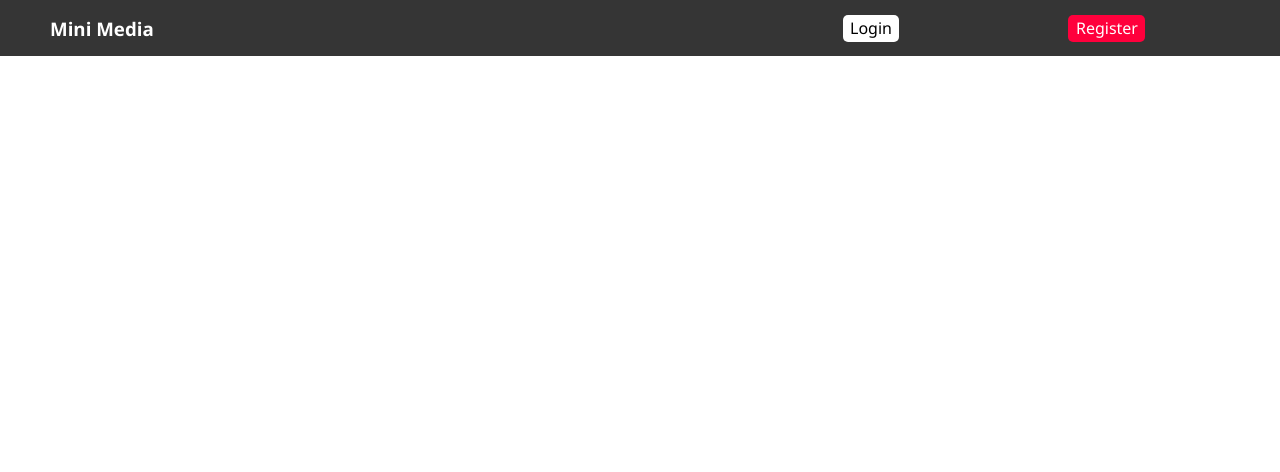
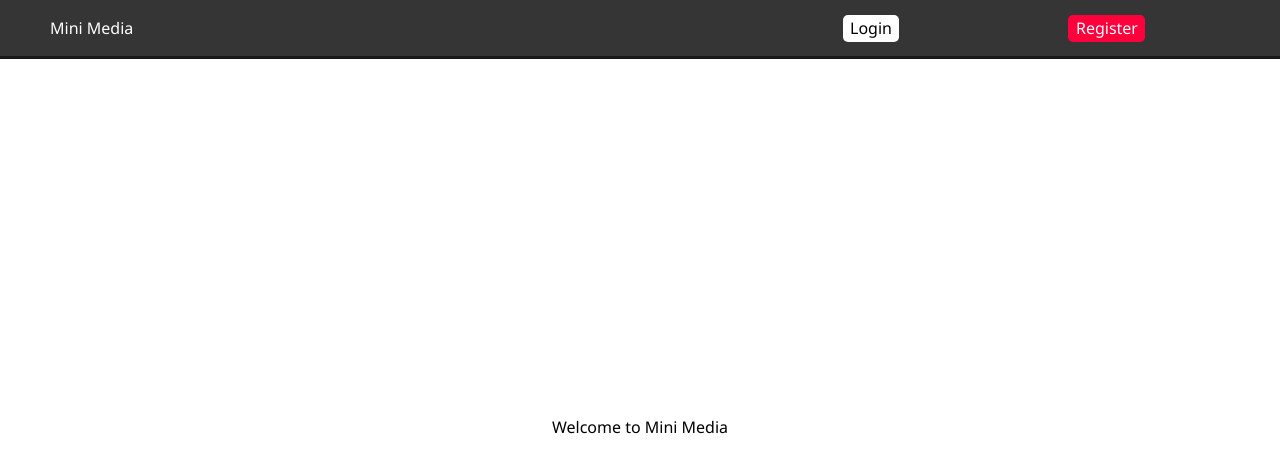
Before and after one commit to real-nox/Mini-Media, a React (Vite) app in the folder client/: page / in a window 1280 px wide. Shown: the top 472 px of the page. Built offline with nearby package versions, Linux system fonts and the light colour scheme; no server answers.

Commit message:
User UI : Part 1

```diff
--- /dev/null
+++ b/client/src/components/Sidebar.jsx
@@ -0,0 +1,13 @@
+import { Link } from "react-router-dom";
+
+export default function SidebarComponent() {
+    return (
+        <>
+            <div className="SideBarContainer">
+                <Link className="sideBarElements" to="/settings">Create</Link>
+                <Link className="sideBarElements" to="/settings">Direct Messages</Link>
+                <Link className="sideBarElements" to="/settings">Settings</Link>
+            </div>
+        </>
+    )
+}
--- a/client/src/components/Topbar.jsx
+++ b/client/src/components/Topbar.jsx
@@ -1,13 +1,18 @@
 import { Link } from "react-router-dom";
 
-function TopbarComponent({user}) {
+function TopbarComponent({ user }) {
   return (
     <>
       <div className="TopbarHolder">
         <div className="TopElements">
           <div className="LeftBar">
-            <h3>Mini Media</h3>
+            <Link className="AppTitle" to="/">Mini Media</Link>
           </div>
+          {user ? (
+            <div className="RightBar">
+              <Link to="/profile">Profile</Link>
+            </div>
+          ) : (
             <div className="RightBar">
               <Link className="LoginBTN" to="/login">
                 Login
@@ -16,6 +21,7 @@ function TopbarComponent({user}) {
                 Register
               </Link>
             </div>
+          )}
         </div>
       </div>
     </>
--- a/client/src/css/App.css
+++ b/client/src/css/App.css
@@ -2,3 +2,8 @@
     margin: 0;
     font-family: 'Segoe UI', Tahoma, Geneva, Verdana, sans-serif;
 }
+
+.AppTitle {
+    text-decoration: none;
+    color: white;
+}
--- a/client/src/css/Guest.css
+++ b/client/src/css/Guest.css
@@ -1,6 +1,7 @@
 .TopbarHolder {
     height: 7vh;
     background-color: rgb(53, 53, 53);
+    border-bottom: 3px solid rgb(24, 24, 24);
 }
 
 .TopbarHolder .TopElements {
@@ -70,3 +71,14 @@
     width: 100%;
     text-align: center;
 }
+
+/* Guest */
+
+.CenterGuest {
+    height: 92vh;
+    width: 100%;
+    display: flex;
+    flex-direction: column;
+    justify-content: center;
+    align-items: center;
+}
--- /dev/null
+++ b/client/src/css/User.css
@@ -0,0 +1,16 @@
+.SideBarContainer {
+    width: 20%;
+    height: 92.6vh;
+    background-color: rgb(53, 53, 53);
+    display: flex;
+    flex-direction: column;
+    gap: 10px;
+}
+
+.SideBarContainer .sideBarElements {
+    width: 100%;
+    text-align: center;
+    text-decoration: none;
+    color: white;
+    padding: 15px 0px;
+}
--- /dev/null
+++ b/client/src/pages/Guest.jsx
@@ -0,0 +1,9 @@
+export default function GuestPage() {
+  return (
+    <>
+      <div className="CenterGuest">
+        <p>Welcome to Mini Media</p>
+      </div>
+    </>
+  );
+}
--- a/client/src/pages/Home.jsx
+++ b/client/src/pages/Home.jsx
@@ -1,5 +1,12 @@
 import TopbarComponent from "../components/Topbar";
+import GuestPage from "./Guest";
+import HomePage from "./Homepage";
 
 export default function Home({ user }) {
-  return <>{user ? "Hi" : <TopbarComponent user={user} />}</>;
+  return (
+    <>
+      <TopbarComponent user={user} />
+      {user ? <HomePage /> : <GuestPage />}
+    </>
+  );
 }
--- /dev/null
+++ b/client/src/pages/Homepage.jsx
@@ -0,0 +1,10 @@
+import SidebarComponent from "../components/Sidebar";
+import "../css/User.css"
+
+export default function HomePage() {
+  return (
+    <>
+      <SidebarComponent />
+    </>
+  );
+}
```
Lines whose indentation alone changed are shown as unchanged.
